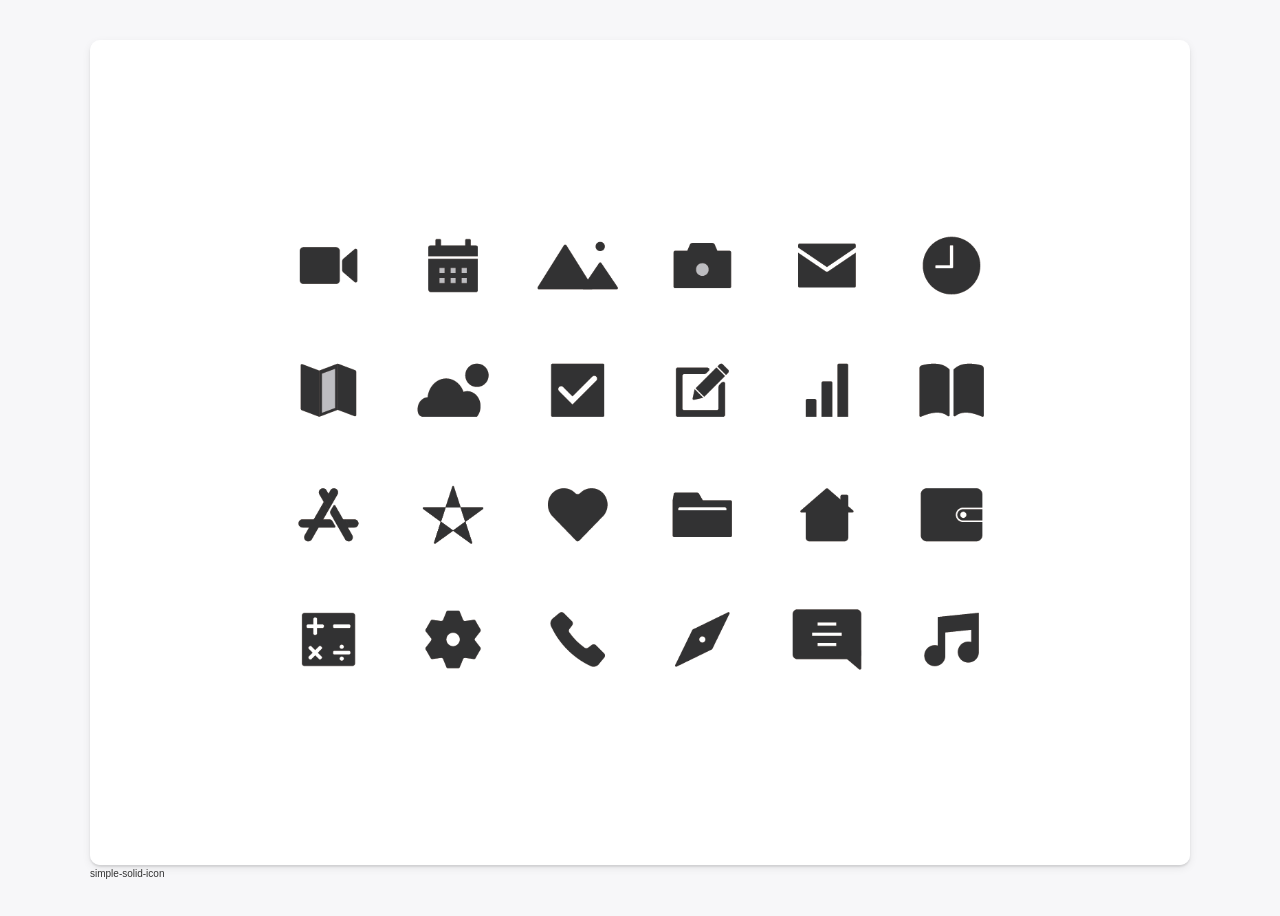
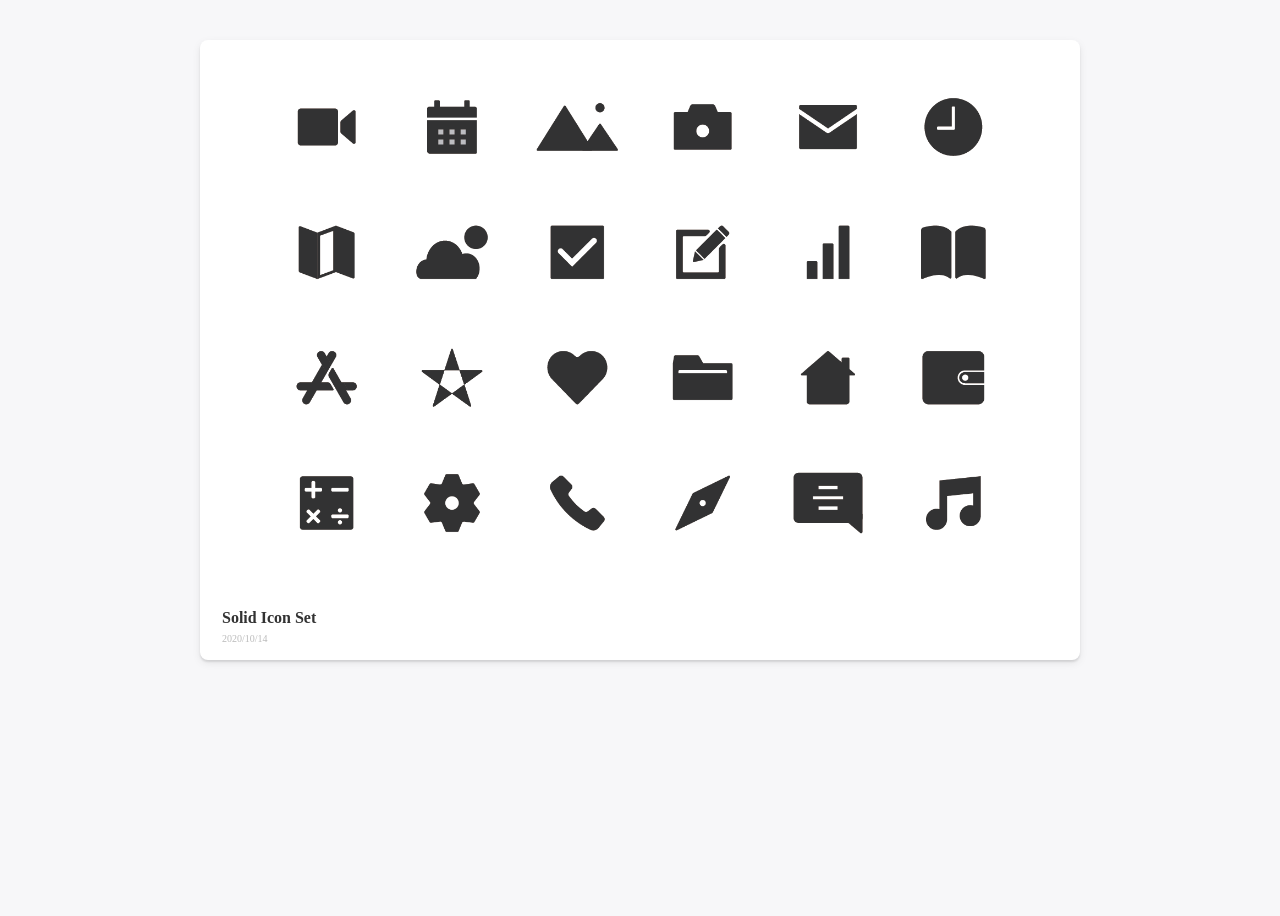
Before and after one commit to sancyo/vidget, a Nuxt app: page / in a window 1280 px wide. Shown: the top 916 px of the page. After the commit the page ends 800 px from the top, so only its background shows below. Built offline with nearby package versions, Linux system fonts and the light colour scheme.

Commit message:
add:カードにウィジェットの名前を表示する機能を追加

```diff
--- a/components/molecules/widgetCard.vue
+++ b/components/molecules/widgetCard.vue
@@ -1,7 +1,14 @@
 <template>
   <div class="widget-card" @click="changeModalStatus()">
-    <img :src="require(`@/static/${id}/eyecatch.png`)" alt="eye-catch" />
-    {{ id }}
+    <img
+      :src="require(`@/static/${id}/eyecatch.png`)"
+      alt="eye-catch"
+      class="eyecatch"
+    />
+    <div class="card-info">
+      <h2 class="widget-name">{{ name }}</h2>
+      <time class="widget-date">{{ date }}</time>
+    </div>
   </div>
 </template>
 
@@ -9,6 +16,14 @@
 export default {
   props: {
     id: {
+      type: String,
+      default: '',
+    },
+    name: {
+      type: String,
+      default: '',
+    },
+    date: {
       type: String,
       default: '',
     },
@@ -27,17 +42,26 @@ export default {
 
 <style scoped>
 .widget-card {
-  display: inline-block;
+  margin: 0 auto;
   margin-bottom: 4rem;
+  width: 80%;
+  box-shadow: 0 3px 8px 0 rgba(0, 0, 0, 0.08), 0 2px 2px 0 rgba(0, 0, 0, 0.1);
+  background: #fff;
+  color: #323232;
+  border-radius: 8px;
 }
-img {
+.eyecatch {
   width: 100%;
-  border-radius: 10px;
-  box-shadow: 0 3px 8px 0 rgba(0, 0, 0, 0.08), 0 2px 2px 0 rgba(0, 0, 0, 0.1);
+  border-radius: 10px 10px 0 0;
 }
-h2 {
-  color: #323232;
-  padding: 1rem 1.6rem;
-  font-size: 1.2rem;
+.card-info {
+  padding: 1.6rem 2.2rem;
+}
+.widget-name {
+  font-size: 1.6rem;
+  margin-bottom: 0.6rem;
+}
+.widget-date {
+  color: #bbb;
 }
 </style>
--- a/components/organisms/widgetCardBundle.vue
+++ b/components/organisms/widgetCardBundle.vue
@@ -1,7 +1,7 @@
 <template>
   <ul class="widget-card-bundle">
     <li v-for="item in items" :key="item.id">
-      <widget-card :id="item.id" />
+      <widget-card :id="item.id" :name="item.name" :date="item.date" />
     </li>
   </ul>
 </template>
--- a/config/common.css
+++ b/config/common.css
@@ -1,7 +1,9 @@
 html {
-  font-family: 'Hiragino Kaku Gothic Pro', 'ヒラギノ角ゴ Pro',
-    'Yu Gothic Medium', '游ゴシック Medium', YuGothic, '游ゴシック体',
-    'メイリオ', sans-serif;
+  font-family: -apple-system, BlinkMacSystemFont, Segoe UI, Roboto,
+    Helvetica Neue, Arial, Noto Sans, sans-serif, Apple Color Emoji,
+    Segoe UI Emoji, Segoe UI Symbol, Noto Color Emoji 'Hiragino Kaku Gothic Pro',
+    'ヒラギノ角ゴ Pro', 'Yu Gothic Medium', '游ゴシック Medium', YuGothic,
+    '游ゴシック体', 'メイリオ', sans-serif;
   font-size: 62.5%;
   background-color: #f7f7f9;
   color: #323232;
```
Also changed, not shown: static/simple-solid-icon/eyecatch.png.
